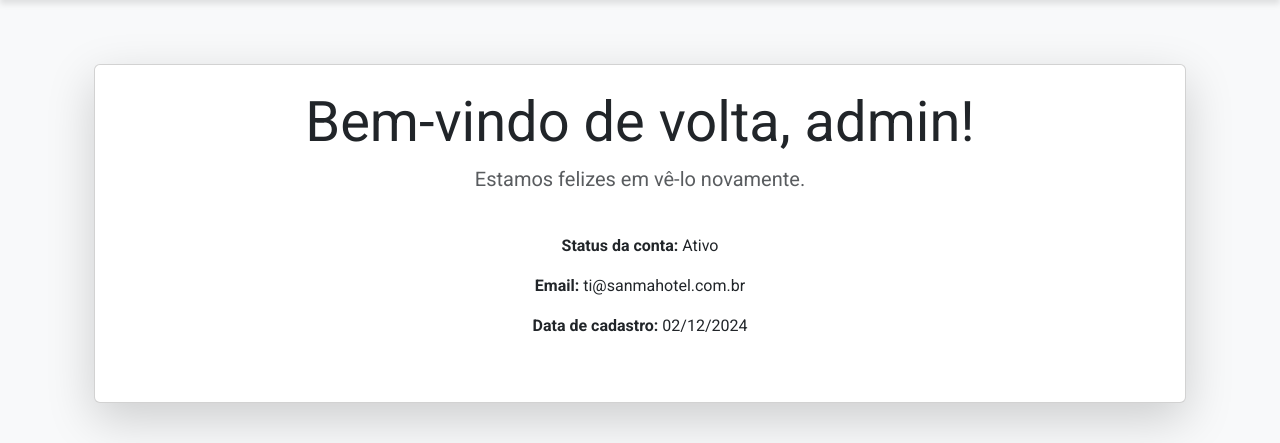
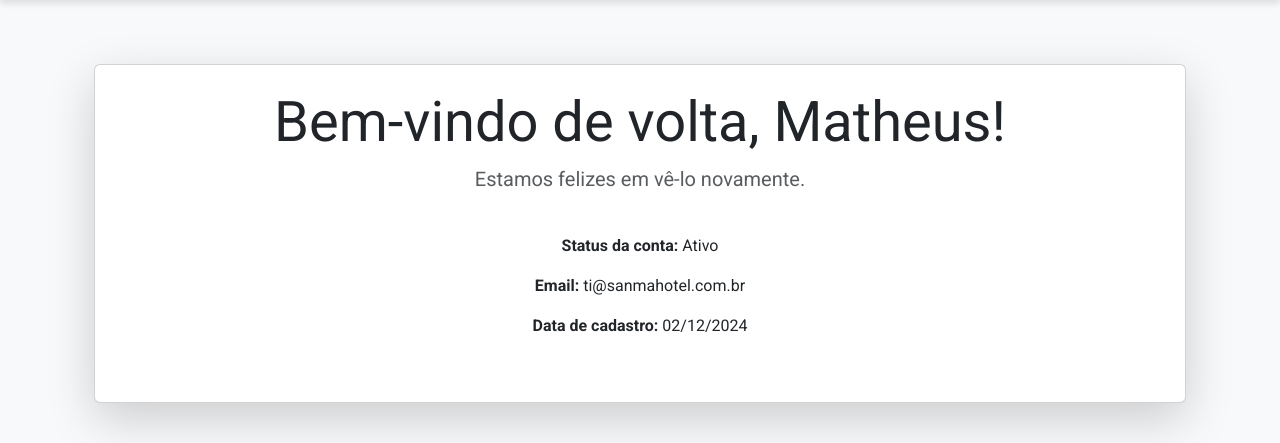
Before and after one commit to download2t/SISTEMA-WEB-OS, a Django app: page / in a window 1280 px wide. Shown: the part 56-499 px from the top of the page. Run offline with Django 5.2, Linux system fonts and the light colour scheme; a user stored in the database is signed in.

Commit message:
mudança de tela de boas vindas de user para nome

```diff
--- a/sistema_geral/templates/core/home.html
+++ b/sistema_geral/templates/core/home.html
@@ -6,7 +6,7 @@
         {% if user.is_authenticated %}
             <!-- Área para usuários autenticados -->
             <div class="card shadow-lg p-4">
-                <h1 class="display-4">Bem-vindo de volta, {{ user.username }}!</h1>
+                <h1 class="display-4">Bem-vindo de volta, {{ user.first_name }}!</h1>
                 <p class="lead text-muted">Estamos felizes em vê-lo novamente.</p>
 
                 <!-- Informações adicionais sobre a conta -->
```
Also changed, not shown: 1 other file.
